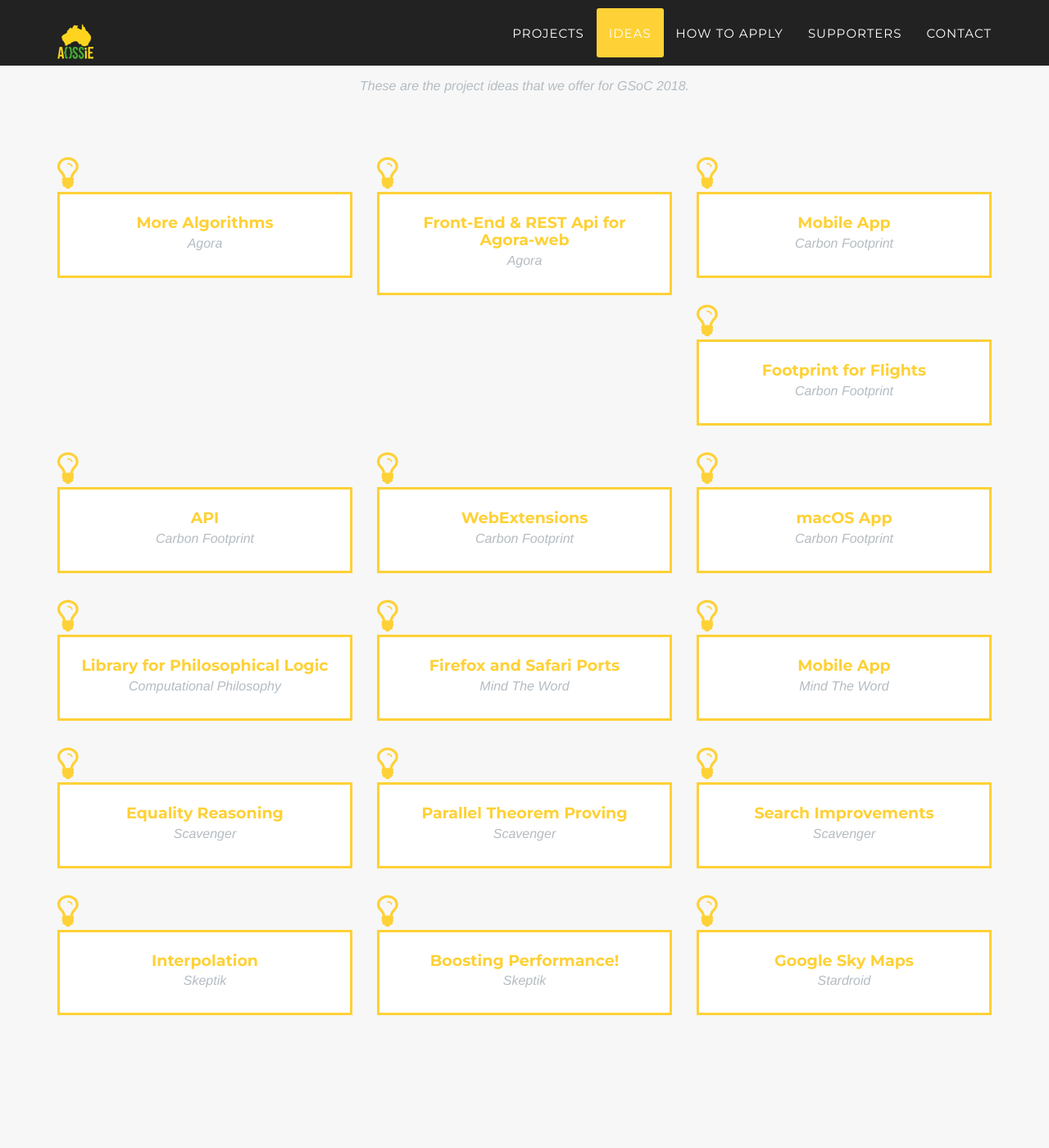
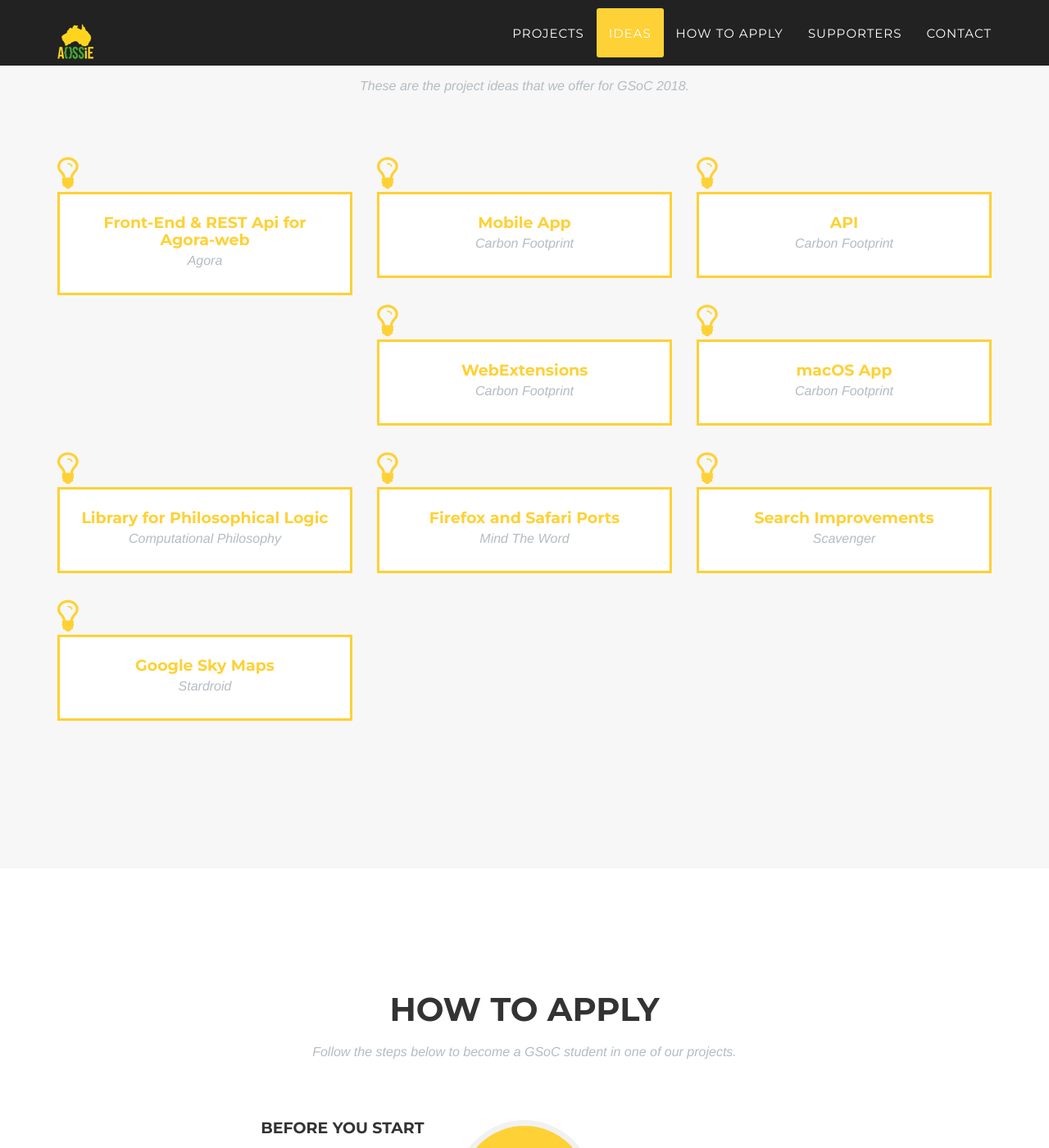
Before and after one commit to DimuthuKasunWP/aossie.gitlab.io, a Jekyll site: the page built from index.html, in a window 1280 px wide and 1400 px high, scrolled down 2208 px. Shown: the whole window at 82% size. Built offline with Jekyll 4.4.1, drawn with Linux system fonts in a browser that asks for light colours; some web fonts are replaced; part of the change alters nothing that is shown.

Commit message:
Remove old ideas

```diff
--- a/_config.yml
+++ b/_config.yml
@@ -53,68 +53,40 @@ people:
 # Ideas
 ideas:
 - project: Agora
-  title: More Algorithms
+  title: Front-End & REST Api for Agora-web
   id: 1
-  description: agora-algorithms.md
-- project: Agora
-  title: Front-End & REST Api for Agora-web
-  id: 2
   description: agora-web.md
 - project: Carbon Footprint
   title: Mobile App
-  id: 3
+  id: 2
   description: footprint-mobile.md
 - project: Carbon Footprint
-  title: Footprint for Flights
-  id: 4
-  description: footprint-flights.md
-- project: Carbon Footprint
   title: API
-  id: 5
+  id: 3
   description: footprint-api.md
 - project: Carbon Footprint
   title: WebExtensions
-  id: 6
+  id: 4
   description: footprint-webext.md
 - project: Carbon Footprint
   title: macOS App
-  id: 7
+  id: 5
   description: footprint-macOS.md
 - project: Computational Philosophy
   title: Library for Philosophical Logic
-  id: 8
+  id: 6
   description: philosophy.md
 - project: Mind The Word
   title: Firefox and Safari Ports
-  id: 9
+  id: 7
   description: mtw-ports.md
-- project: Mind The Word
-  title: Mobile App
-  id: 10
-  description: mtw-mobile.md
-- project: Scavenger
-  title: Equality Reasoning
-  id: 11
-  description: scavenger-equality.md
-- project: Scavenger
-  title: Parallel Theorem Proving
-  id: 12
-  description: scavenger-parallel.md
 - project: Scavenger
   title: Search Improvements
-  id: 13
+  id: 8
   description: scavenger-improvements.md
-- project: Skeptik
-  title: Interpolation
-  id: 14
-  description: skeptik-interpolation.md
-- project: Skeptik
-  title: Boosting Performance!
-  id: 15
-  description: skeptik-performance.md
 - project: Stardroid
   title: Google Sky Maps
-  id: 16
+  id: 9
   description: stardroid.md
 
 
--- a/_includes/ideas/agora-algorithms.md
+++ /dev/null
@@ -1,26 +0,0 @@
-
-## Agora
-
-### Idea: More Vote-Counting Algorithms
-
-#### Description
-
-Agora is a library of data structures and algorithms for counting votes in elections. So far it has focused mostly on variants of the [STV algorithm](https://en.wikipedia.org/wiki/Single_transferable_vote) used in Australia.
-
-This project idea aims to expand Agora's collection of algorithms. We would like Agora to provide at least all algorithms listed in the leftmost collumn of [this wikipedia table](https://en.wikipedia.org/wiki/Voting_system#Compliance_of_selected_systems_.28table.29).
-
-Vote-counting methods are often not described in an algorithmically precise way. Therefore, one of the challenges of this project is to be able to comprehend natural language specifications of vote-counting methods and produce a clear implementation that does what the specification wants.
-
-
-#### Requirements
-
-For this project, we are looking for a student:
-
-- experienced in Scala (or with solid programming skills in other object-oriented and functional programming languages and willing to learn Scala).
-
-- with good text comprehension skills (to understand imprecise specifications of vote counting methods (e.g. in wikipedia))
-
-
-#### Mentors
-
-Ekaterina Lebedeva, Bruno Woltzenlogel Paleo
--- a/_includes/ideas/footprint-flights.md
+++ /dev/null
@@ -1,26 +0,0 @@
-
-## Carbon Footprint
-
-### Idea: CO2 Emissions for Flights
-
-#### Description
-
-Carbon Footprint is currently a browser extension (for Chrome, Firefox and Safari) that calculates and displays the CO2 emissions incurred when driving (or using public transportation) on routes suggested by map services such as Google Maps, Here and Open Street Map.
-
-We would like to expand the scope of the Carbon Footprint project by calculating and displaying the CO2 emissions of flights when the user searches for flights in websites such as [Hipmunk](http://www.hipmunk.com) and [others](http://alternativeto.net/software/hipmunk/) (inlcuding the websites of major airlines).
-
-Carbon Footprint already has a very modular code architecture, which allows code to be reused for different websites (e.g. Google Maps, Here, Open Street Map). Including more websites (e.g. Hipmunk and others) should be easy. But now we would be calculating CO2 footprint for something else, and this would require some generalization of the modular architecture. If you decide to apply to this idea, please demonstrate that you have a good understanding of the architecture and sketch how you would generalize it.
-
-#### Requirements
-
-For this project, we are looking for a student with:
-
-- good knowledge of Javascript, HTML, CSS.
-
-- ability to extract relevant information (e.g. flight distance, flight time, airplane type) from various websites.
-
-- good software engineering skills, to maximize code reuse and produce modular code.
-
-#### Mentors
-
-Chirag Arora, Kolya Opahle, Prateek Gupta, Bruno Woltzenlogel Paleo
--- a/_includes/ideas/footprint-macOS.md
+++ /dev/null
@@ -1,26 +0,0 @@
-## Carbon Footprint
-
-### Idea: Migrating Safari port to Safari App Extension
-
-#### Description
-
-Apple has come up with a new platform called Safari App Extension. It's a native macOS app that can work as an extension to Safari and could also interact with the macOS itself. The benefit of this would be that we could list our app directly on the macOS app store instead of the Safari Extension Gallery. A native app opens a world of new possibilities. For example, a 'menu bar preference pane' can be added and we can also utilize the native notification system.
-
-Since, we already have a working version of the extension made using 'Extension Builder' inside Safari, it shouldn't be hard to migrate to a Safari App Extension.
-
-The official guide to build a Safari App Extension can be found [here](https://developer.apple.com/library/content/documentation/NetworkingInternetWeb/Conceptual/SafariAppExtension_PG/)
-
-Note that this will most likely not be enough work to keep you busy for the whole program so you should propose additional project ideas if you want to work on this one.
-
-If you'd like to discuss more about this idea, go to [this](https://gitlab.com/aossie/CarbonFootprint/issues/136) issue on our issue tracker in GitLab.
-
-#### Requirements
-
-For this project, we are looking for a student with:
-
-- experience using Xcode, swift/C/C++/AppleScript/Python/Ruby.
-- basic knowledge of Javascript, HTML, CSS could be beneficial.
-
-#### Mentors
-
-Chirag Arora, Kolya Opahle, Prateek Gupta, Bruno Woltzenlogel Paleo
--- a/_includes/ideas/mtw-mobile.md
+++ /dev/null
@@ -1,25 +0,0 @@
-
-## Mind The Word
-
-### Idea: Mobile App
-
-#### Description
-
-Mind The Word (MTW) is a browser extension that helps users to learn vocabulary of new languages. When visiting a webpage written in the user's native language, MTW will randomly translate a specified percentage of words into the language that the user wants to learn. By seeing the new words in context, the user will be able to infer and memorize their meanings.
-
-Since nowadays people often browse websites using their mobiles, we would like to make MTW available for mobiles as well, if this is feasible in a way that would be easily usable. There is an [ongoing discussion](https://github.com/OiWorld/MindTheWord/issues/53) about how this could be achievable. [Another thread](https://github.com/OiWorld/CarbonFootprint/issues/135) in a different project also contains some ideas that could be helpful.
-
-A proposal to work on this idea should present an approach to port MTW to mobiles and show convincing evidence that it is feasible.
-
-#### Requirements
-
-For this project, we are looking for a student with:
-
-- excellent knowledge of Javascript, HTML, CSS.
-
-- experience implementing mobile apps
-
-
-#### Mentors
-
-Rohan Katyal, Bruno Woltzenlogel Paleo
--- a/_includes/ideas/scavenger-equality.md
+++ /dev/null
@@ -1,29 +0,0 @@
-
-## Scavenger
-
-### Idea: Equality Reasoning
-
-#### Description
-
-Scavenger is a new theorem prover (implemented in 2016) based on the [Conflict Resolution](https://arxiv.org/pdf/1602.04568v1.pdf) calculus, which generalizes conflict-driven clause learning ([CDCL](https://en.wikipedia.org/wiki/Conflict-Driven_Clause_Learning)) to pure first-order logic *without equality*. This year we would like to extend Scavenger to first-order logic *with equality*. We would like to explore three ways of doing that:
-
-1. simply add instances of equality axioms (reflexivity, symmetry, transivity and congruence) to the problem and/or during proof search. This would be conceptually straightforward and relatively easy to implement, although it probably wouldn't be very efficient. Nevertheless, because proof search in conflict resolution is more restricted than in resolution, we expect that reasoning with equality axioms in conflict resolution would not be as inefficient as it is in resolution.
-2. incorporate paramodulation rules (possibly with ordering restrictions) in the unit propagation.
-3. combine conflict resolution with a [first-order generalization of congruence closure](https://members.loria.fr/HBarbosa/papers/barbosa2016-extended.pdf). [Congruence Closure](https://www.cs.upc.edu/~oliveras/espai/papers/IC.pdf) is an algorithm widely used by [SMT-solvers](http://www.cs.nyu.edu/~barrett/pubs/BKM14.pdf,https://people.eecs.berkeley.edu/~sseshia/pubdir/SMT-BookChapter.pdf) to reason about conjunctions of *ground* (i.e. variable-free) equality literals. This algorithm has recently been extended to deal with equality literals *with variables*, and therefore a combination with Scavenger is potentially fruitful.
-
-
-#### Requirements
-
-For this project, we are looking for a student:
-
-- experienced in Scala (or with solid programming skills in other object-oriented and functional programming languages and willing to learn Scala).
-
-- firm knowledge of logic (especially first-order logic, unification, paramodulation, resolution, congruence closure)
-
-- willingness to take calculated risk. This is a research-intensive project idea, and the idea might not work at the end. Tolerance to failure, persistence and technical creativity to find solutions to unforeseen problems are needed.
-
-
-
-#### Mentors
-
-Haniel Barbosa, Pascal Fontaine, Bruno Woltzenlogel Paleo
--- a/_includes/ideas/scavenger-parallel.md
+++ /dev/null
@@ -1,41 +0,0 @@
-
-## Scavenger
-
-### Idea: Parallel Theorem Proving
-
-#### Description
-
-Scavenger is a new theorem prover (implemented in 2016) based on the [Conflict Resolution](https://arxiv.org/pdf/1602.04568v1.pdf) calculus, which generalizes conflict-driven clause learning ([CDCL](https://en.wikipedia.org/wiki/Conflict-Driven_Clause_Learning)) to first-order logic.
-
-An interesting fact about the Conflict Resolution calculus is that there seems to be a natural way to parallelize it according to the [actor model](https://en.wikipedia.org/wiki/Actor_model) of concurrency. Suppose that there are N predicate symbols in a problem. We could have M actors, each an "expert" in N/M predicate symbols. Actors communicate with each other primarily by sending clauses to each other. When an actor A receives a clause "P1(X^1_1,...,X^1_j1) or ... or Pk(X^k_1,...,X^k_jk)" it should make decisions/assumptions to eliminate the literals that do not belong to its expertise domain. For example, if P1 does not belong to the expertise domain of A, it should decide "not P1(X^1_1,...,X^1_j1)".
-When A derives a new conflict-driven learned clause containing only literals outside its domain of expertise, it sends this clause to another actor.
-
-The idea is to mimick how humans solve problems socially: we specialize in certain topics, and when a problem is outside the topics of our expertise, we make assumptions (e.g. unproved beliefs about the truth of a conjecture) about the problem and we check our assumptions with other people who are experts in the topics of our assumptions.
-
-We foresee two potential challenges in this approach:
-
-1. It is not yet clear whether proof search remains complete when the search is split across many actors. We must ensure that clauses are distributed in a way that guarantees that all derivable clauses are eventually derivable.
-2. After a while during the proof search, the load could become unequally distributed across all the actors. For instance, if some predicate symbols occur rarely in the problem, an actor specializing in those predicate symbols will eventually become idle. To prevent this, the domains of expertise of actors could be dynamic. Idle actors should seek to expand their domains of expertise, whereas overloaded actors should seek to reduce their domains of expertise.
-
-
-The implementation should use Scala's Akka library for actor-based concurrency.
-
-
-#### Requirements
-
-For this project, we are looking for a student:
-
-- with experience in Scala (or with solid programming skills in other object-oriented and functional programming languages and willing to learn Scala).
-
-- with firm knowledge of logic (especially first-order logic, unification)
-
-- with experience in concurrency (preferably, though not exclusively, in Akka)
-
-- willing to do performance regression tests (with Scalameter) and experiments to evaluate how helpful the parallelization is.
-
-- with technical creativity to fill the gaps and formulate the idea described above in a mathematically precise way.
-
-
-#### Mentors
-
-Daniyar Itegulov, Bruno Woltzenlogel Paleo
--- a/_includes/ideas/skeptik-interpolation.md
+++ /dev/null
@@ -1,36 +0,0 @@
-## Skeptik
-
-### Idea: Interpolation from proofs
-
-#### Description
-
-[Craig interpolants](https://en.wikipedia.org/wiki/Craig_interpolation) are one of the main theoretical concepts used in software and hardware verification. Many different interpolation systems exist. The huge majority of them work by taking a resolution proof as input and performing some operations recursively on the proof tree. However, nowadays SAT solvers do not produce resolution proofs, but a rather different kind of certificate called DRAT proofs. Therefore, to obtain an interpolant, the DRAT proof must be transformed into a resolution proof, which in general is very costly.
-
-The goal of this project is to generate Craig interpolants from DRUP proofs, and possibly extend this framework to generate interpolants from DRAT proofs.
-This would involve:
-
-1. Extract the relevant information from a DRAT proof, including resolution chains for RUPs, and proofs of resolvents for RATs. This involves implementing a proof checking library with unit propagation.
-
-2. Reconstruct a resolution proof using this information. In presence of RATs, the proof may become extremely large, and so it cannot be expected to be stored in memory, and the implementation must take this into account.
-
-3. Implement an interpolation system for resolution proofs, such as McMillan's.
-
-This project would be considered successful if interpolants can be obtained from CNF problems that are efficiently solved only by SAT solvers with inprocessing.
-
-#### Requirements
-
-For this project, we are looking for a student:
-
-- experienced in C++
-
-- possibly with some knowledge of Scala as well
-
-- experienced with SAT solving or automated theorem provers
-
-- with basic knowledge of propositional logic, SAT-solving and the resolution calculus (these topics can be easily learned in the Handbook of Satisfiability, in Wikipedia and in the internet in general).
-
-
-
-#### Mentors
-
-Adrián Rebola-Pardo, Bruno Woltzenlogel Paleo
--- a/_includes/ideas/skeptik-performance.md
+++ /dev/null
@@ -1,42 +0,0 @@
-
-## Skeptik
-
-### Idea: Boosting Performance!
-
-#### Description
-
-Although Skeptik's proof compression algorithms are very efficient (usually linear in the length of proofs), Skeptik suffers from a few performance bottlenecks, which prevent it from being applied to huge proofs, such as the [wikipedia-sized proof](https://www.newscientist.com/article/dn25068-wikipedia-size-maths-proof-too-big-for-humans-to-check/) related to [Erdős Discrepancy Problem](http://cgi.csc.liv.ac.uk/~konev/SAT14/). This project idea aims to solve these bottlenecks. In particular, we have identified the following critical performance issues:
-
-1. Skeptik currently uses Scala's combinator parsing library, which is convenient but not efficient.
-
-2. Skeptik calls [DRAT-Trim](http://www.cs.utexas.edu/~marijn/drat-trim/) to convert DRUP proofs to resolution proofs in the [TraceCheck format](trace-check format), and then parses the resolution proof. When parsing the resolution proof, it needs to figure out the order of resolution steps in every resolution chain. This is currently done in a naive way.
-
-In this project idea, we would like to:
-
-1. Use other more efficient parsing frameworks. Some possibilities include packrat parsing and any parsing framework for Java, since Scala is fully compatible with Java.
-
-2. Invent and implement a more efficienct method to figure out the order of resolution steps in resolution chains, in order to parse resolution proofs. One possibility would be to implement reverse unit propagation, as DRUP and DRAT proof checkers do. Another possibility would be to implement a new *DRAT to Resolution* converter that would output ordered chains.
-
-Besides these critical performance issues that we have already identified, we would appreciate any other form of performance improvement. We believe, for instance, that choosing better collection data structures (e.g. parallel collections) could easily make Skeptik faster.
-
-We would consider this project idea successful if we could parse the above-mentioned Erdős discrepancy proof.
-
-#### Requirements
-
-For this project, we are looking for a student:
-
-- experienced in Scala
-
-- possibly with some knowledge of C++ as well
-
-- experienced in writing efficient parsers (in Scala or in Java)
-
-- willing to profile the performance of Skeptik (with tools such as YourKit) and do performance regression tests (using libraries such as Scalameter)
-
-- with basic knowledge of propositional logic, SAT-solving and the resolution calculus (these topics can be easily learned in the Handbook of Satisfiability, in Wikipedia and in the internet in general).
-
-
-
-#### Mentors
-
-Adrián Rebola-Pardo, Bruno Woltzenlogel Paleo
```
